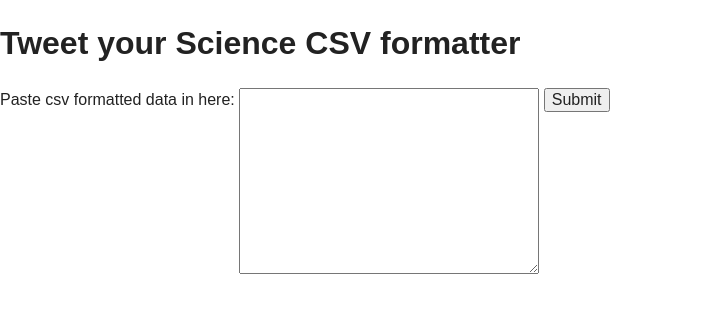
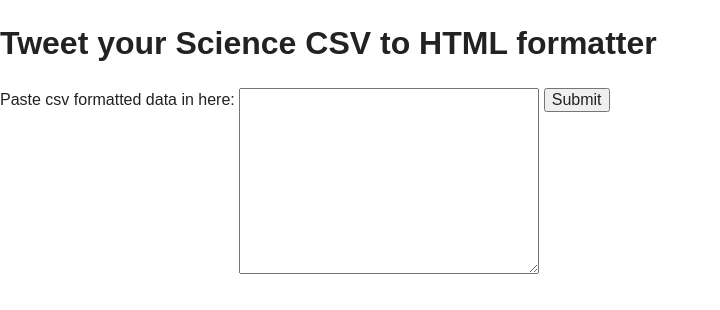
Before and after one commit to blueo/tys-csv-to-html, a plain HTML site: page public_html/index.html in a window 1280 px wide. Shown: the whole page, without its empty margins (0-720 px from the left). Drawn offline with nearby package versions, Linux system fonts and the light colour scheme.

Commit message:
Initial working draft

```diff
--- a/public_html/index.html
+++ b/public_html/index.html
@@ -21,7 +21,7 @@
         <![endif]-->
 
         <!-- Add your site or application content here -->
-        <h1>Tweet your Science CSV formatter</h1>
+        <h1>Tweet your Science CSV to HTML formatter</h1>
         <div class="tys-form-csv">
             <form id='tys-form' action="">
                 <label for="tys-form-data">Paste csv formatted data in here:</label>
@@ -35,7 +35,7 @@
         <script id="tys-template-list" type="text/template">
             {{! Template for list - edit below to change the list output
                 see https://github.com/janl/mustache.js for syntax
-            }}}
+            }}
             <ul>
                 {{#.}} {{! loop through the list }}
                     <li>
```
